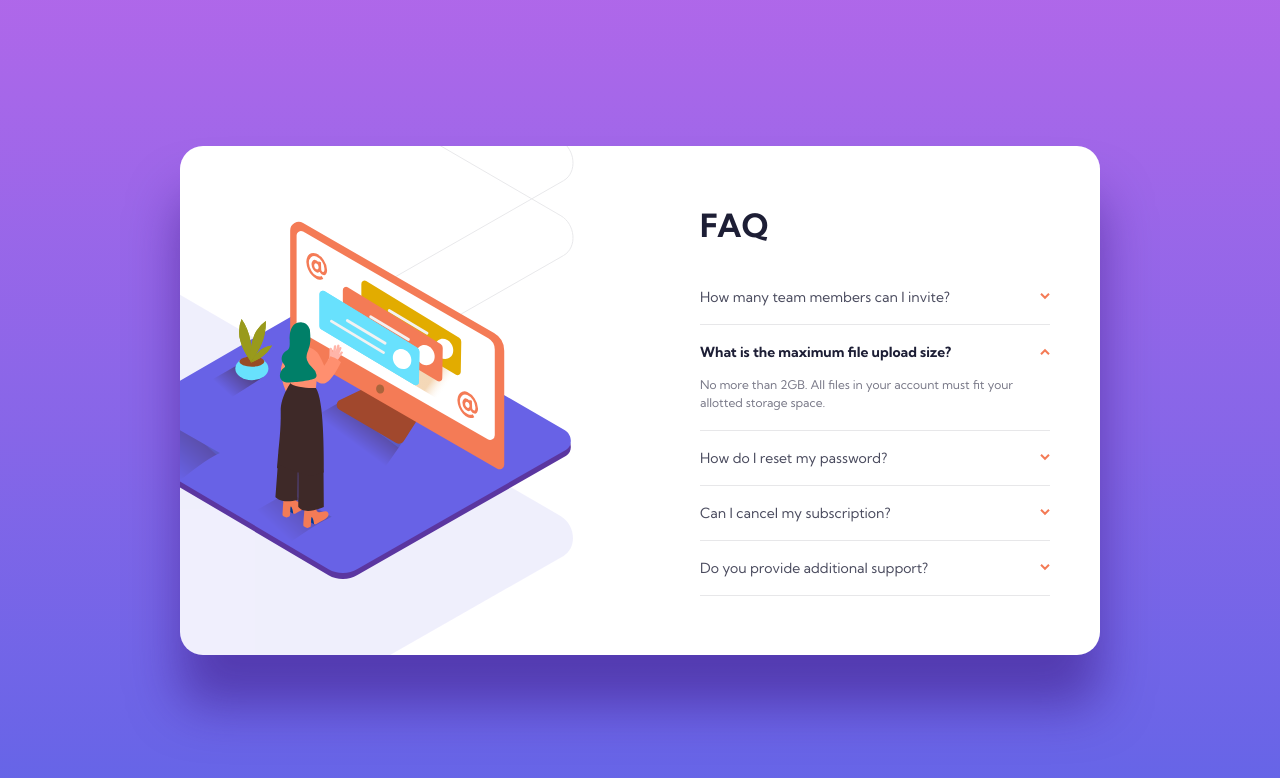
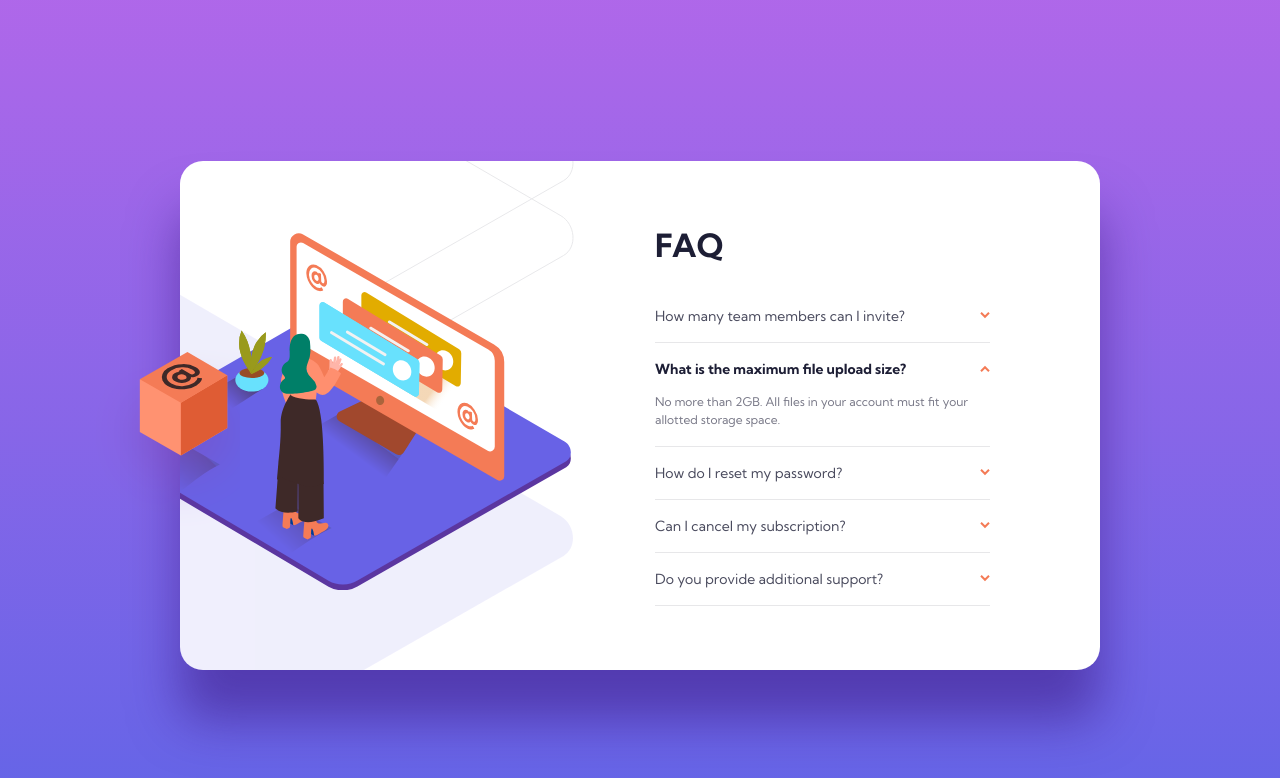
Before and after one commit to En-Jen/react-faq-accordion, a React (Create React App) app: page / in a window 1280 px wide. Shown: the top 778 px of the page. Built offline with nearby package versions, Linux system fonts and the light colour scheme.

Commit message:
added final desktop styles

```diff
--- a/src/App.css
+++ b/src/App.css
@@ -7,7 +7,6 @@
 	--color-dark-gray: hsl(237, 12%, 33%);
 	--color-mid-gray: hsl(240, 6%, 50%);
 	--bg-gradient: linear-gradient(180deg, hsl(273, 75%, 66%) 0%, hsl(240, 73%, 65%) 100%);
-	--box-shadow: hsl(238, 29%, 16%);
 
 	/* Font Weights */
 	--weight-regular: 400;
@@ -32,11 +31,8 @@ body {
 	font-family: 'Kumbh Sans', sans-serif;
 	min-height: 100vh;
 	background-image: var(--bg-gradient);
-	padding: 2.4rem;
+	padding: 13rem 2.4rem 10rem 2.4rem;
 	display: flex;
 	align-items: center;
 	justify-content: center;
 }
-
-main {
-}
--- a/src/components/Accordion.css
+++ b/src/components/Accordion.css
@@ -1,5 +1,5 @@
 .faq__content {
-	max-width: 35rem;
+	max-width: 33.5rem;
 }
 
 .faq__heading {
@@ -17,8 +17,8 @@
 }
 
 .faq__item {
-	padding-top: 1.8rem;
-	padding-bottom: 1.8rem;
+	padding-top: 1.7rem;
+	padding-bottom: 1.7rem;
 	cursor: pointer;
 	border-bottom: 1px solid var(--color-light-gray);
 }
@@ -33,6 +33,7 @@
 	font-weight: 400;
 	color: var(--color-dark-gray);
 	position: relative;
+	padding-right: 1.5rem;
 	margin-right: auto;
 	transition: color .3s ease;
 }
--- a/src/components/FaqCard.css
+++ b/src/components/FaqCard.css
@@ -15,7 +15,7 @@
 		justify-content: flex-end;
 		height: 50.9rem;
 		width: 92rem;
-		padding: 5rem;
+		padding: 0 11rem;
 		overflow: hidden;
 	}
 }
@@ -40,7 +40,7 @@
 		width: 47.2rem;
 		top: 50%;
 		left: -8rem;
-		transform: translateY(-50%);
+		transform: translateY(-51%);
 		background-image: url(../assets/illustration-woman-online-desktop.svg);
 	}
 }
@@ -64,7 +64,7 @@
 	.faq__bg {
 		height: 56.8rem;
 		width: 96.4rem;
-		top: 0;
+		top: -1.5rem;
 		left: -62%;
 		transform: translateX(0);
 		margin: 0;
@@ -73,3 +73,20 @@
 		background-image: url(../assets/bg-pattern-desktop.svg);
 	}
 }
+
+/* Box image on desktop */
+@media only screen and (min-width: 1100px) {
+	main::before {
+		content: '';
+		position: absolute;
+		width: 15rem;
+		height: 18rem;
+		left: calc((100vw - 92rem) / 2 - 9rem);
+		top: calc(50% + 4rem);
+		transform: translateY(-50%);
+		background-repeat: no-repeat;
+		background-size: cover;
+		background-image: url(../assets/illustration-box-desktop.svg);
+		z-index: 3;
+	}
+}
```
